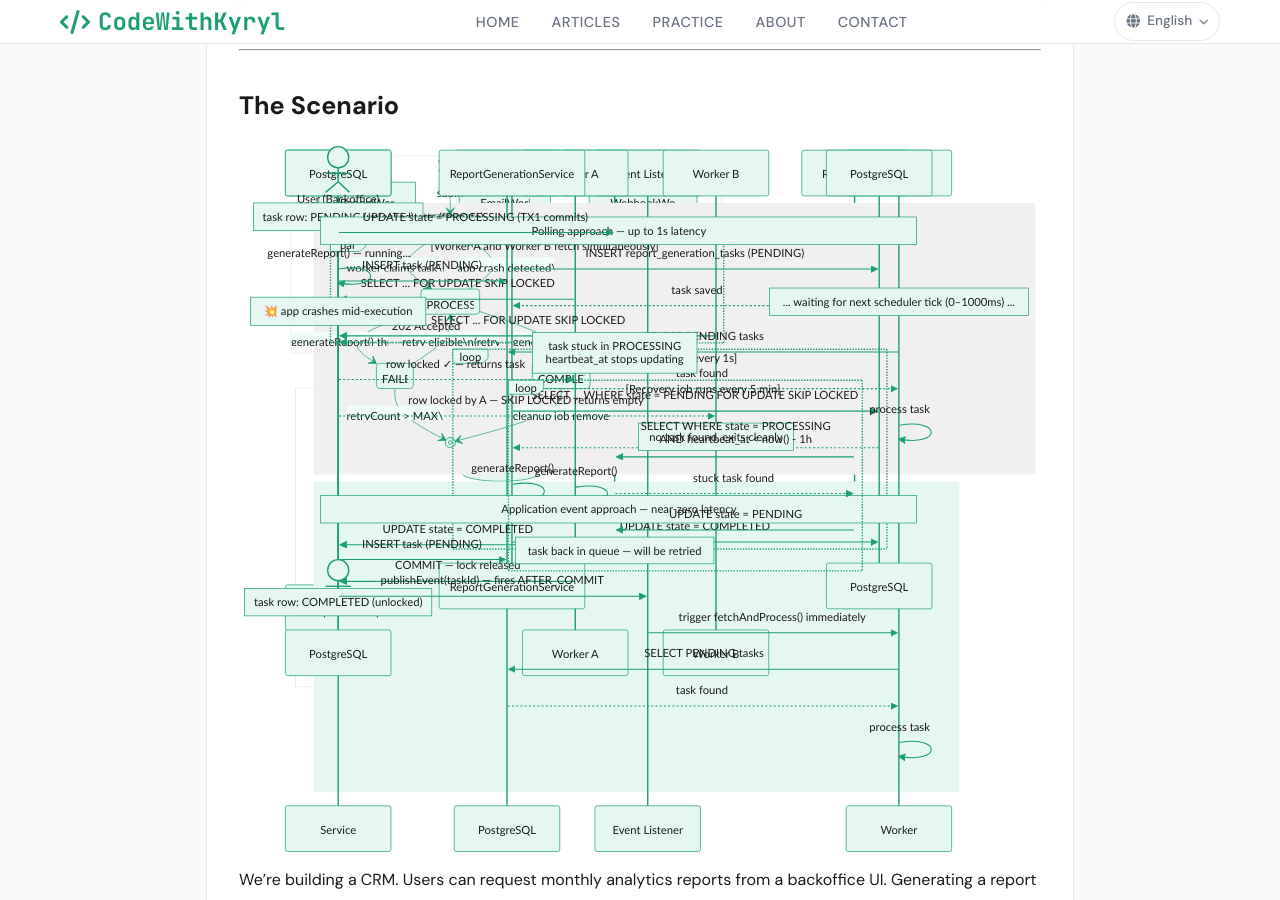
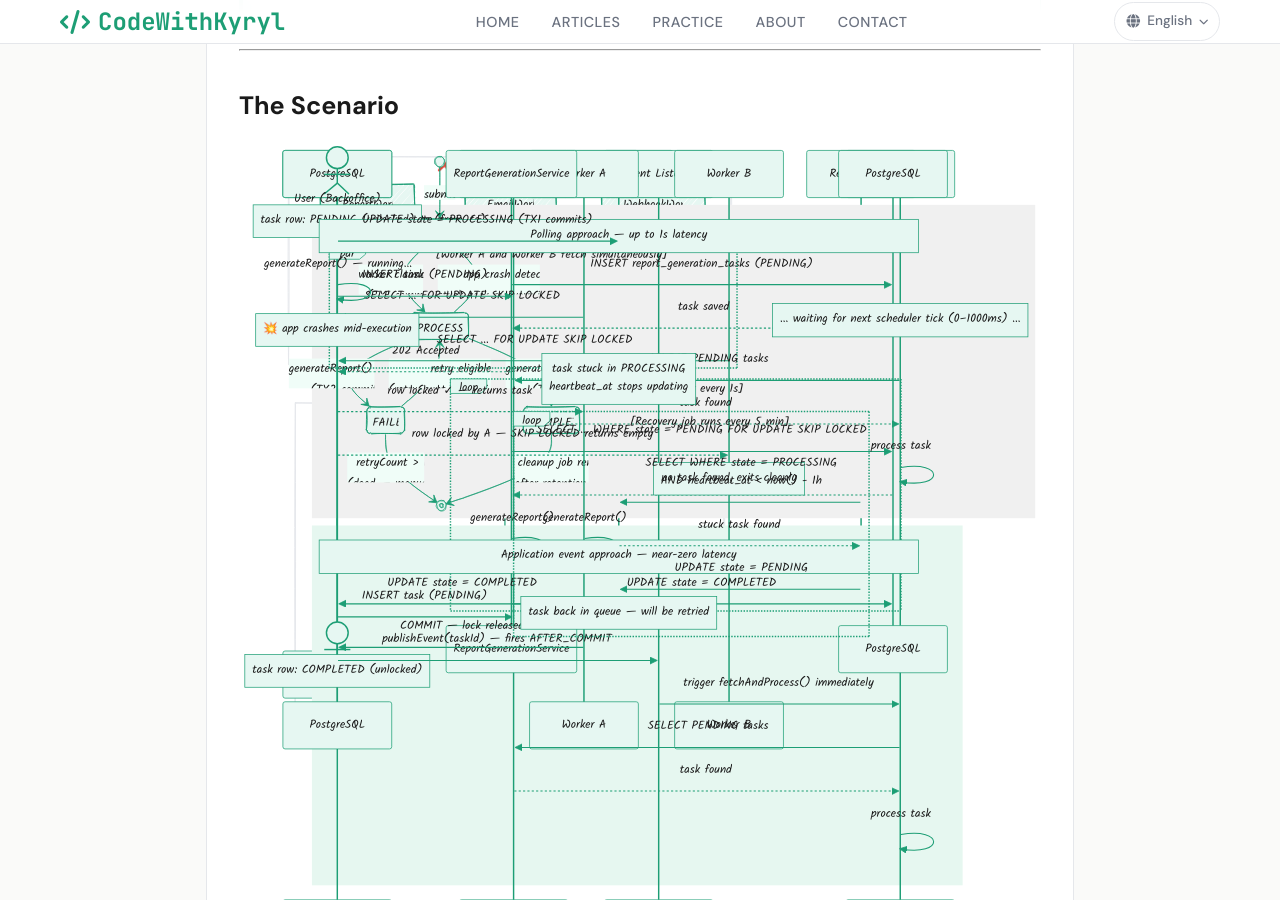
Before and after one commit to javaAndScriptDeveloper/codeWithKyryl, a Jekyll site: the page built from _articles/outboxes.md, in a window 1280 px wide and 900 px high, scrolled down 1494 px. Built offline with Jekyll 4.4.1, drawn with Linux system fonts in a browser that asks for light colours.

Commit message:
Draw article diagrams in a hand-drawn style and pin Mermaid
Sketch-style diagrams read like whiteboard notes, which suits these
architecture walkthroughs better than crisp boxes. Mermaid 11's
handDrawn look does this without leaving text-based diagrams, so
translations stay easy to maintain. Mermaid is pinned because the
unversioned CDN URL could change rendering under us at any time, and
rendering waits for the Kalam font so boxes are sized for it.

Also fix the outbox state and flowchart labels, which used \n and
showed it literally instead of breaking the line.

Co-Authored-By: Claude Opus 5.5 <noreply@anthropic.com>

````diff
--- a/_articles/outboxes.md
+++ b/_articles/outboxes.md
@@ -452,16 +452,16 @@ reliability.
 stateDiagram-v2
     [*] --> PENDING: submit()
 
-    PENDING --> PROCESSING: worker claims task\n(TX1 commits)
+    PENDING --> PROCESSING: worker claims task<br/>(TX1 commits)
 
-    PROCESSING --> COMPLETED: generateReport() succeeds\n(TX2 commits)
-    PROCESSING --> FAILED: generateReport() throws\n(TX2 commits)
-    PROCESSING --> PENDING: app crash detected\nstuck-task recovery job resets
+    PROCESSING --> COMPLETED: generateReport() succeeds<br/>(TX2 commits)
+    PROCESSING --> FAILED: generateReport() throws<br/>(TX2 commits)
+    PROCESSING --> PENDING: app crash detected<br/>stuck-task recovery job resets
 
-    FAILED --> PROCESSING: retry eligible\n(retryCount ≤ MAX and executeAt ≤ now)
-    FAILED --> [*]: retryCount > MAX\n(dead — manual ops)
+    FAILED --> PROCESSING: retry eligible<br/>(retryCount ≤ MAX and executeAt ≤ now)
+    FAILED --> [*]: retryCount > MAX<br/>(dead — manual ops)
 
-    COMPLETED --> [*]: cleanup job removes\nafter retention period
+    COMPLETED --> [*]: cleanup job removes<br/>after retention period
 ```
 
 Outbox actions should not run under an open database transaction. The locked-transaction approach
--- a/_layouts/post.html
+++ b/_layouts/post.html
@@ -20,12 +20,18 @@ css:
     </div>
     <div class="post-content">
         {{ content }}
-        <script src="https://cdn.jsdelivr.net/npm/mermaid/dist/mermaid.min.js"></script>
+        <link href="https://fonts.googleapis.com/css2?family=Kalam:wght@400;700&display=swap" rel="stylesheet">
+        <script src="https://cdn.jsdelivr.net/npm/mermaid@11.17.2/dist/mermaid.min.js"></script>
         <script>
           mermaid.initialize({
-            startOnLoad: true,
+            startOnLoad: false,
             theme: 'base',
+            look: 'handDrawn',
+            handDrawnSeed: 7,
+            fontFamily: '"Kalam", "Comic Sans MS", cursive',
             themeVariables: {
+              fontFamily: '"Kalam", "Comic Sans MS", cursive',
+              fontSize: '17px',
               primaryColor: '#e6f7f2',
               primaryTextColor: '#1a1a1a',
               primaryBorderColor: '#1D9E75',
@@ -56,6 +62,9 @@ css:
             div.textContent = el.textContent;
             el.parentNode.replaceWith(div);
           });
+          // Kalam must be loaded before Mermaid measures labels, or boxes are sized for the fallback font.
+          var fontReady = document.fonts && document.fonts.load ? document.fonts.load('17px "Kalam"') : Promise.resolve();
+          fontReady.catch(function () {}).then(function () { mermaid.run(); });
         </script>
         {% include faq.html %}
     </div>
````
Also changed, not shown: other parts of _articles/outboxes.md (+1 -1 lines), tests/site-build.test.js (+9 -0 lines).
